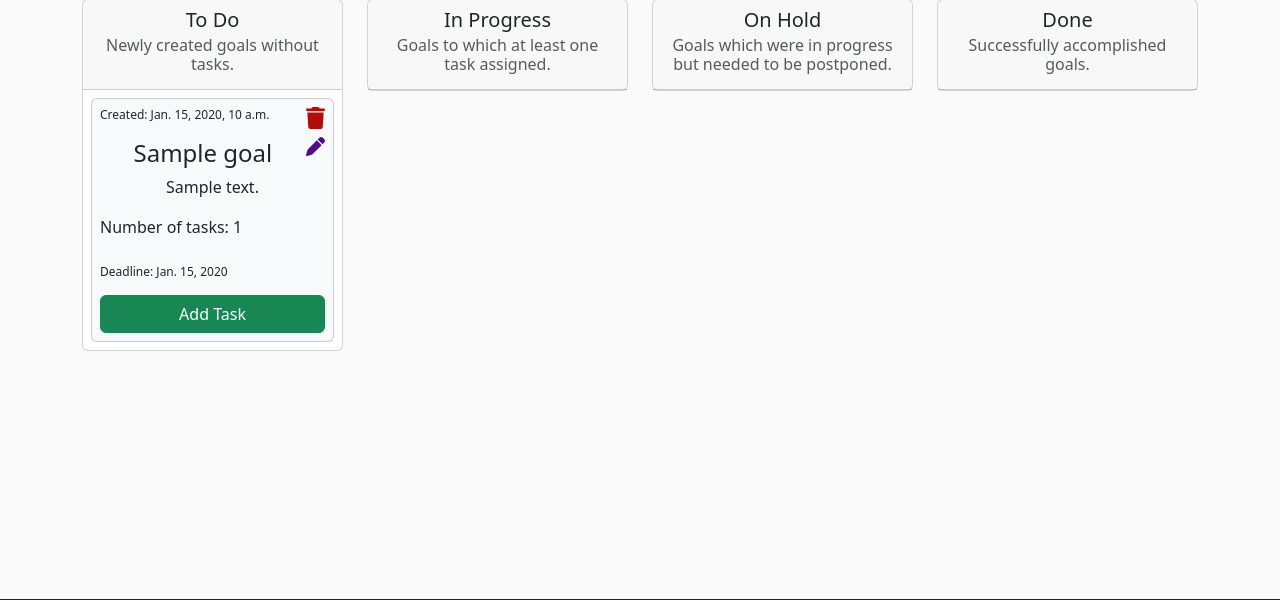
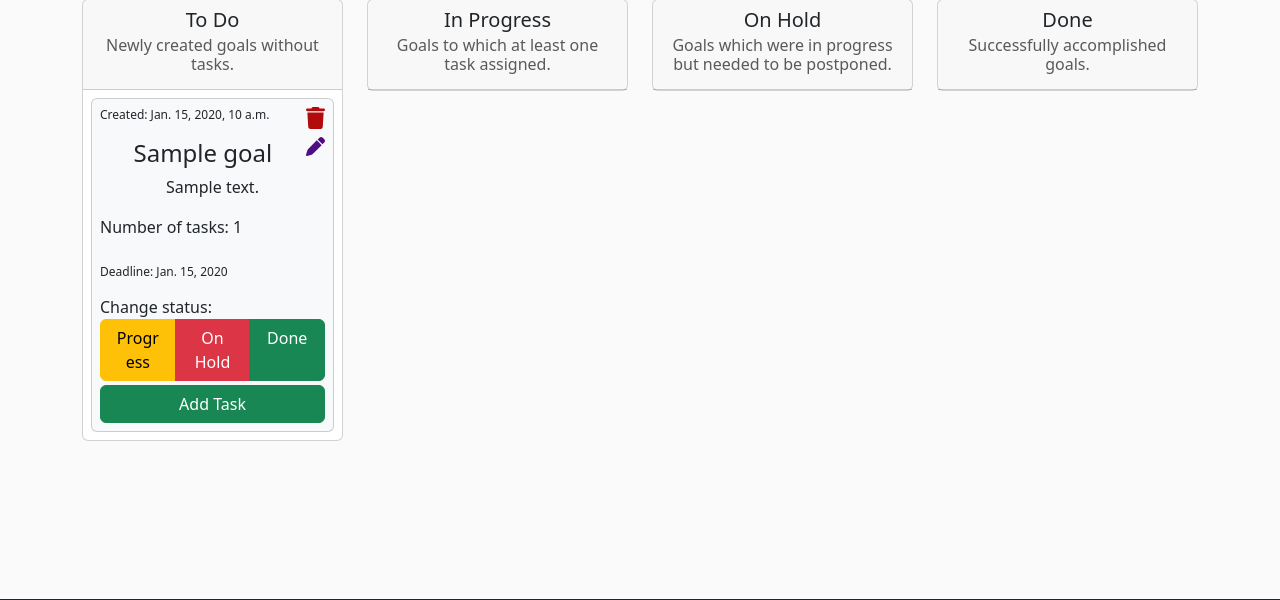
Before and after one commit to OleksiyLa/Project_4, a Django app: page / in a window 1280 px wide. Shown: the part 249-849 px from the top of the page. Run offline with Django 4.2, Linux system fonts and the light colour scheme; a user stored in the database is signed in; tables that the repository leaves empty hold one stand-in row (values such as "Sample post"); some libraries are stand-ins or nearby versions.

Commit message:
feature: add buttons to cards to change their status on goals board page

```diff
--- a/tasks/forms.py
+++ b/tasks/forms.py
@@ -124,7 +124,7 @@ class AddScheduledTaskForm(ScheduledTaskForm):
         date = cleaned_data.get('date')
 
         if date and date < datetime.today().date():
-            self.add_error(None, 'Date must be today or later.')
+            self.add_error('date', 'Date must be today or later.')
 
         if end_date and date:
             if end_date < date:
--- a/tasks/urls.py
+++ b/tasks/urls.py
@@ -6,6 +6,9 @@ urlpatterns = [
     path('create_goal/', views.CreateGoalView.as_view(), name='create_goal'),
     path('delete_goal/<slug:slug>/', views.delete_goal, name='delete_goal'),
     path('edit_goal/<slug:slug>/', views.EditGoalView.as_view(), name='edit_goal'),
+    path('progress_status/<slug:slug>/', views.select_progress_status, name='progress_status'),
+    path('on_hold_status/<slug:slug>/', views.select_on_hold_status, name='on_hold_status'),
+    path('done_status/<slug:slug>/', views.select_done_status, name='done_status'),
     path('add_task/<slug:slug>/', views.add_task, name='add_task'),
     path('tasks/', views.TasksView.as_view(), name='tasks'),
     path('edit_task/<slug:slug>/', views.EditTaskView.as_view(), name='edit_task'),
--- a/tasks/views.py
+++ b/tasks/views.py
@@ -50,6 +50,29 @@ class EditGoalView(LoginRequiredMixin, UpdateView):
         messages.success(self.request, 'Goal updated successfully!')
         return super().form_valid(form)
 
+@login_required
+def select_progress_status(request, slug):
+    goal = Goal.objects.get(slug=slug, user=request.user)
+    goal.status = '1'
+    goal.save()
+    messages.success(request, 'Goal status updated successfully!')
+    return redirect(reverse('goals_board'))
+
+@login_required
+def select_on_hold_status(request, slug):
+    goal = Goal.objects.get(slug=slug, user=request.user)
+    goal.status = '2'
+    goal.save()
+    messages.success(request, 'Goal status updated successfully!')
+    return redirect(reverse('goals_board'))
+
+@login_required
+def select_done_status(request, slug):
+    goal = Goal.objects.get(slug=slug, user=request.user)
+    goal.status = '3'
+    goal.save()
+    messages.success(request, 'Goal status updated successfully!')
+    return redirect(reverse('goals_board'))
 
 @login_required
 def delete_goal(request, slug):
--- a/templates/goals_board.html
+++ b/templates/goals_board.html
@@ -63,7 +63,13 @@
                 <p class="text-center">{{ goal.description }}</p>
                 <p>Number of tasks: {{ goal.task_count }}</p>
                 <sub>Deadline: {{ goal.expected_deadline }}</sub>
-                <a class="btn btn-success d-block mt-3" href="{% url 'add_task' slug=goal.slug %}">Add Task</a>
+                <p class="mt-3 mb-0">Change status:</p>
+                <div class="btn-group w-100" role="group" aria-label="Goal status.">
+                  <a href="{% url 'progress_status' slug=goal.slug %}" class="btn btn-warning col-4">Progress</a>
+                  <a href="{% url 'on_hold_status' slug=goal.slug %}" class="btn btn-danger col-4">On Hold</a>
+                  <a href="{% url 'done_status' slug=goal.slug %}" class="btn btn-success col-4">Done</a>
+                </div>
+                <a class="btn btn-success d-block mt-1" href="{% url 'add_task' slug=goal.slug %}">Add Task</a>
               </div>
             </div>
           </div>
@@ -97,7 +103,12 @@
                   <p class="text-center">{{ goal.description }}</p>
                   <p>Number of tasks: {{ goal.task_count }}</p>
                   <sub>Deadline: {{ goal.expected_deadline }}</sub>
-                  <a class="btn btn-success d-block mt-3" href="{% url 'add_task' slug=goal.slug %}">Add Task</a>
+                  <p class="mt-3 mb-0">Change status:</p>
+                  <div class="btn-group w-100" role="group" aria-label="Goal status.">
+                    <a href="{% url 'on_hold_status' slug=goal.slug %}" class="btn btn-danger col-6">On Hold</a>
+                    <a href="{% url 'done_status' slug=goal.slug %}" class="btn btn-success col-6">Done</a>
+                  </div>
+                  <a class="btn btn-success d-block mt-1" href="{% url 'add_task' slug=goal.slug %}">Add Task</a>
                 </div>
               </div>
             </div>
@@ -130,7 +141,12 @@
                 <p class="text-center">{{ goal.description }}</p>
                 <p>Number of tasks: {{ goal.task_count }}</p>
                 <sub>Deadline: {{ goal.expected_deadline }}</sub>
-                <a class="btn btn-success d-block mt-3" href="{% url 'add_task' slug=goal.slug %}">Add Task</a>
+                <p class="mt-3 mb-0">Change status:</p>
+                <div class="btn-group w-100" role="group" aria-label="Goal status.">
+                  <a href="{% url 'progress_status' slug=goal.slug %}" class="btn btn-warning col-6">Progress</a>
+                  <a href="{% url 'done_status' slug=goal.slug %}" class="btn btn-success col-6">Done</a>
+                </div>
+                <a class="btn btn-success d-block mt-1" href="{% url 'add_task' slug=goal.slug %}">Add Task</a>
               </div>
             </div>
           </div>
@@ -161,7 +177,12 @@
                 <p class="text-center">{{ goal.description }}</p>
                 <p>Number of tasks: {{ goal.task_count }}</p>
                 <sub>Deadline: {{ goal.expected_deadline }}</sub>
-                <a class="btn btn-success d-block mt-3" href="{% url 'add_task' slug=goal.slug %}">Add Task</a>
+                <p class="mt-3 mb-0">Change status:</p>
+                <div class="btn-group w-100" role="group" aria-label="Goal status.">
+                  <a href="{% url 'progress_status' slug=goal.slug %}" class="btn btn-warning col-4">Progress</a>
+                  <a href="{% url 'on_hold_status' slug=goal.slug %}" class="btn btn-danger col-4">On Hold</a>
+                </div>
+                <a class="btn btn-success d-block mt-1" href="{% url 'add_task' slug=goal.slug %}">Add Task</a>
               </div>
             </div>
           </div>
```
